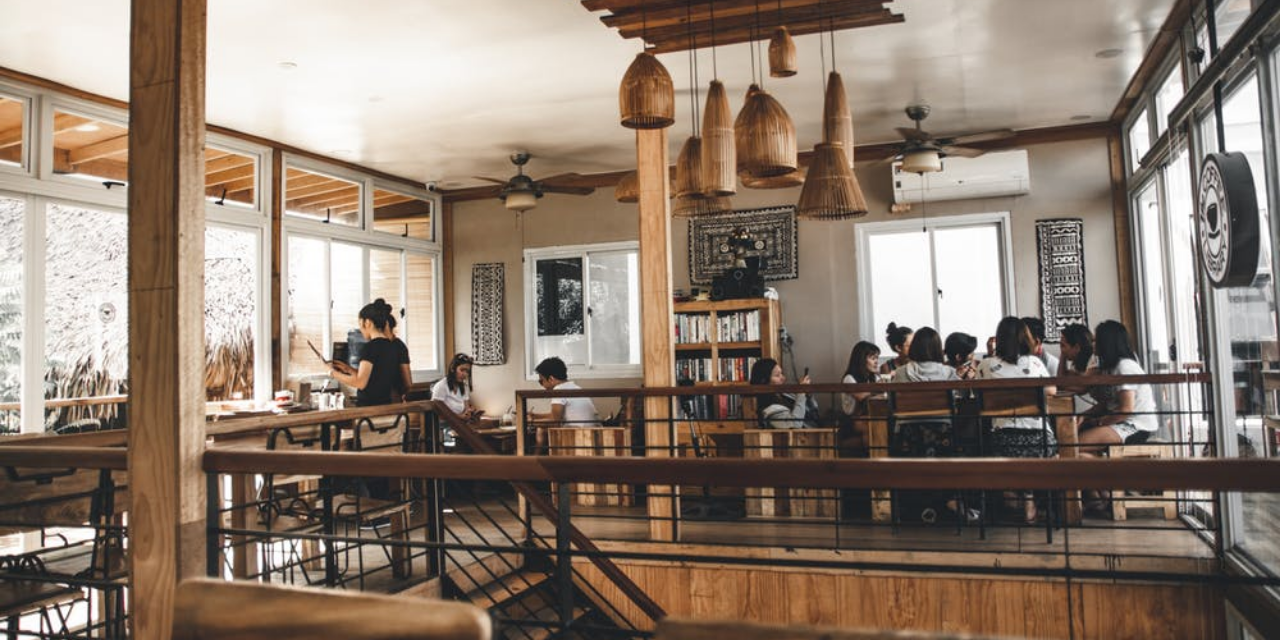
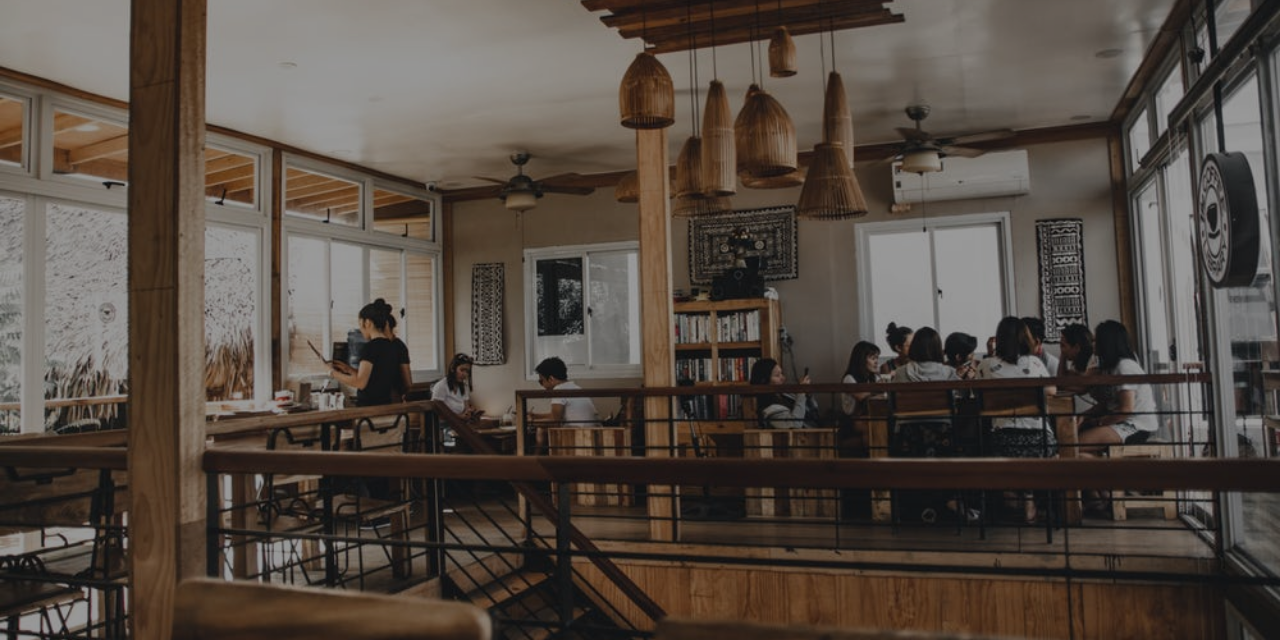
Before and after one commit to mustafa-synectiks/gungatsby, a Gatsby site: page / in a window 1280 px wide. Shown: the part 162-802 px from the top of the page. Built offline with nearby package versions, Linux system fonts and the light colour scheme; Gatsby itself is replaced by a stand-in of ours.

```diff
--- a/src/utils/header.js
+++ b/src/utils/header.js
@@ -6,6 +6,7 @@ function HomeHeader({ img, children }) {
 
 const IndexHeader = styled.header`
 	min-height: calc(100vh - 97.78px);
-	background: url(${(props) => props.img}) center/cover fixed no-repeat;
+	background: linear-gradient(rgba(0, 0, 0, 0.4), rgba(0, 0, 0, 0.4)),
+		url(${(props) => props.img}) center/cover fixed no-repeat;
 `;
 export { HomeHeader };
```
